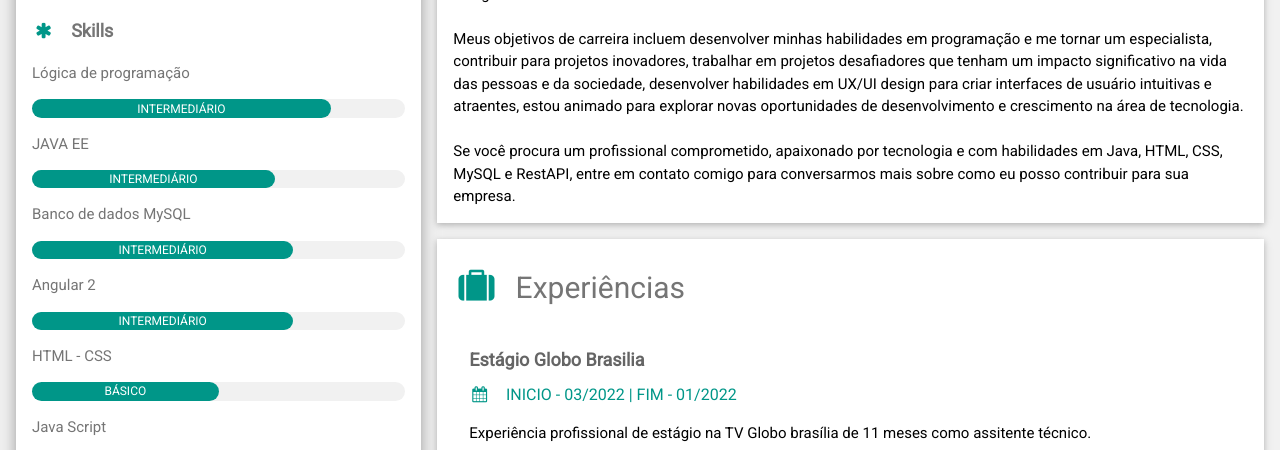
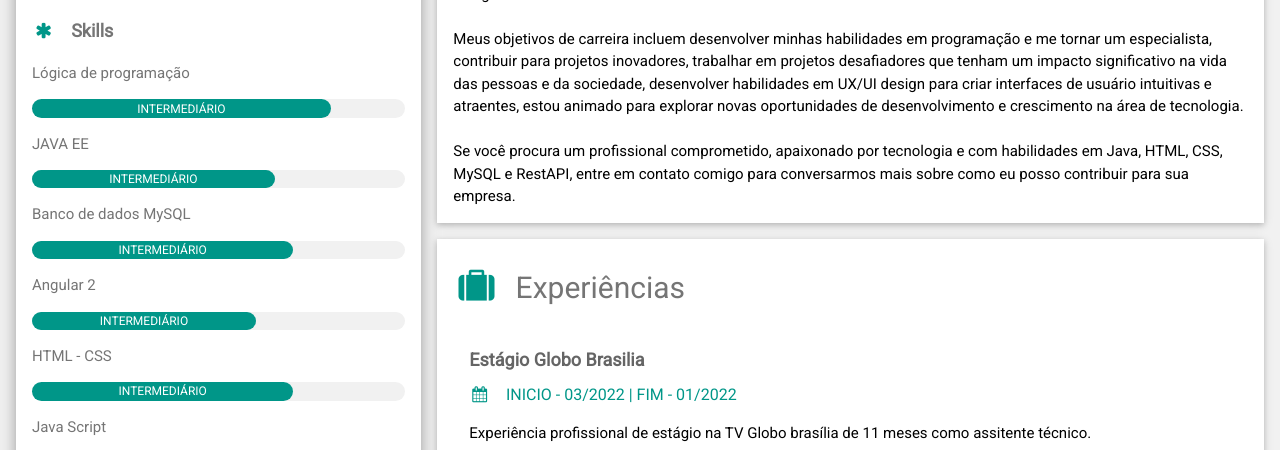
Before and after one commit to oKarlu/cv, a plain HTML site: page index.html in a window 1280 px wide. Shown: the part 338-788 px from the top of the page. Drawn offline with nearby package versions, Linux system fonts and the light colour scheme.

Commit message:
Skills arrumadas

```diff
--- a/index.html
+++ b/index.html
@@ -63,12 +63,12 @@
               </div>
               <p>Angular 2</p>
               <div class="w3-light-grey w3-round-xlarge w3-small">
-                <div class="w3-container w3-center w3-round-xlarge w3-teal" style="width:70%">INTERMEDIÁRIO
+                <div class="w3-container w3-center w3-round-xlarge w3-teal" style="width:60%">INTERMEDIÁRIO
                 </div>
               </div>
               <p>HTML - CSS</p>
               <div class="w3-light-grey w3-round-xlarge w3-small">
-                <div class="w3-container w3-center w3-round-xlarge w3-teal" style="width:50%">BÁSICO
+                <div class="w3-container w3-center w3-round-xlarge w3-teal" style="width:70%">INTERMEDIÁRIO
                 </div>
               </div>
               <p>Java Script</p>
```
